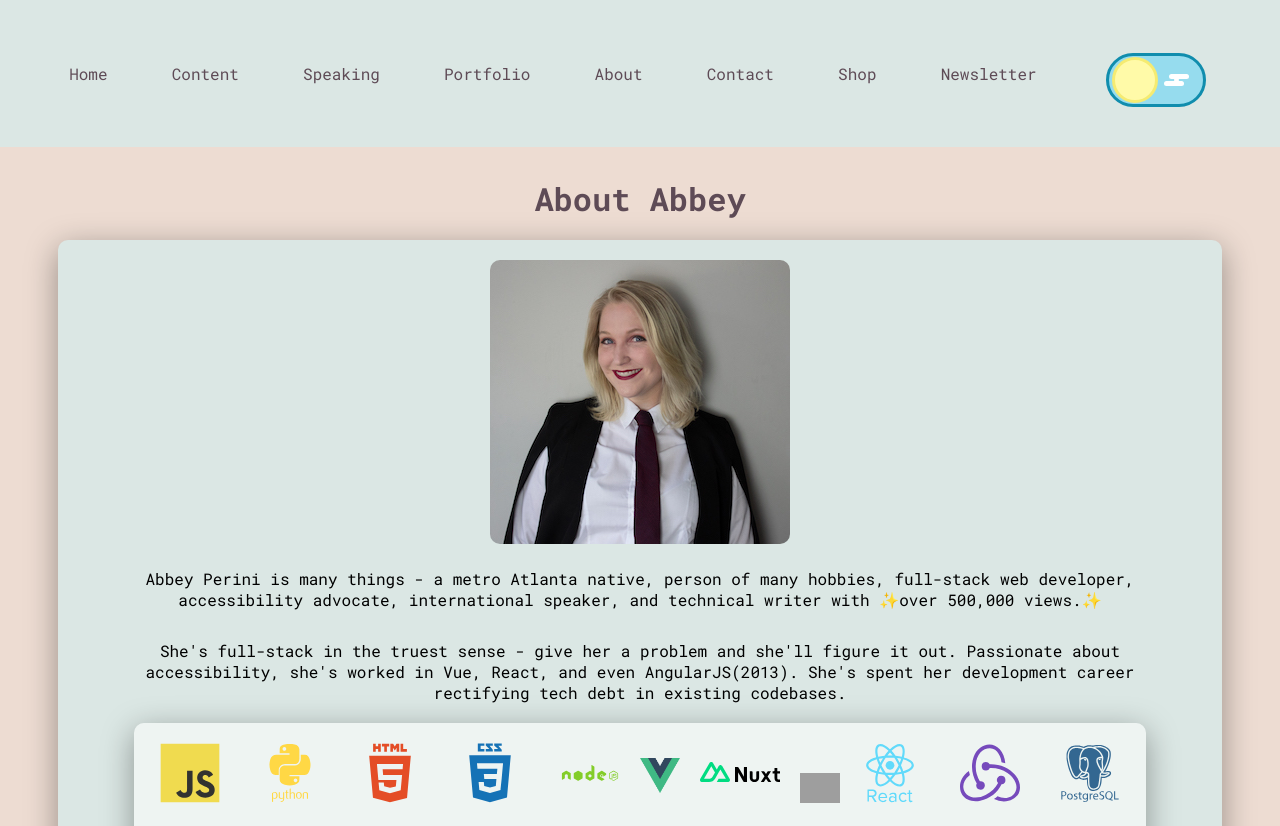
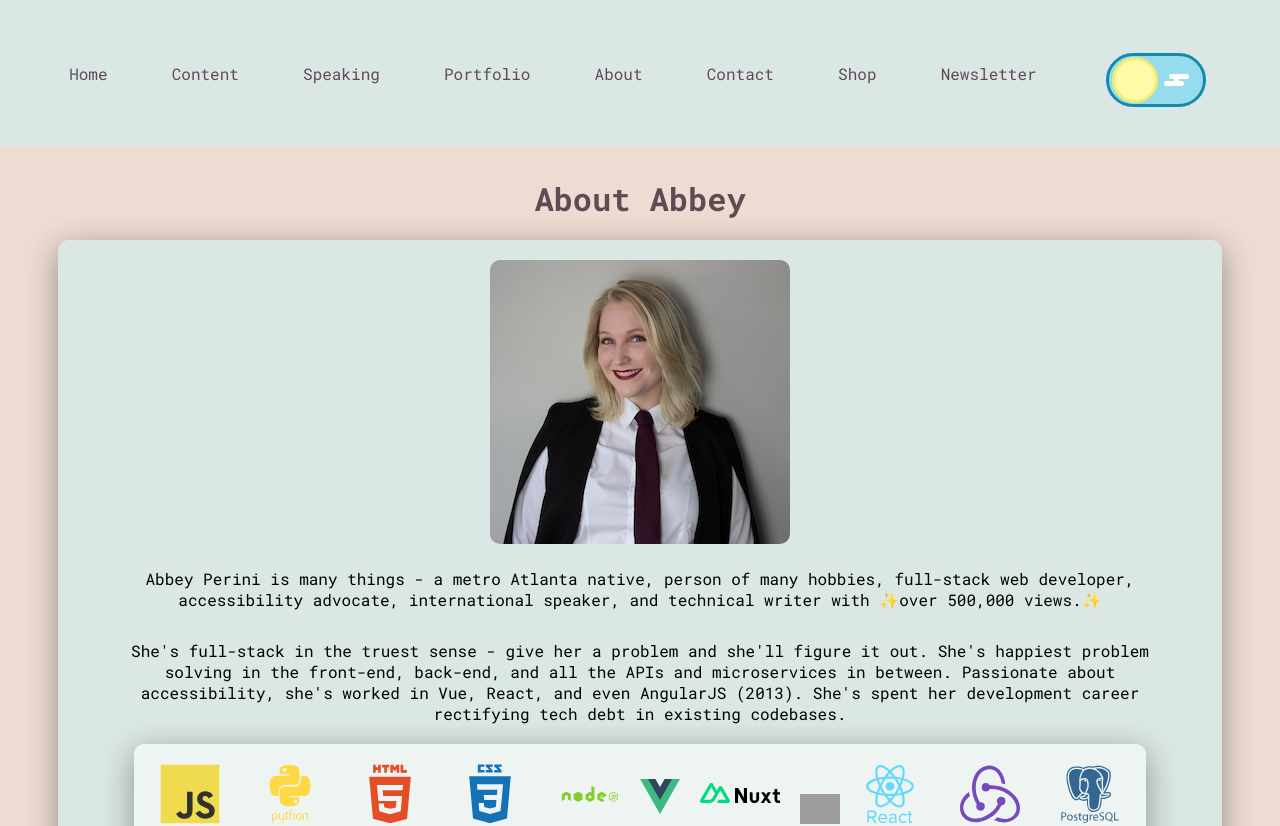
Before and after one commit to abbeyperini/Portfolio2.0, a React (Create React App) app in the folder portfolio/: page /about in a window 1280 px wide. Shown: the top 826 px of the page. Built offline with nearby package versions, Linux system fonts and the light colour scheme; grey boxes are pictures that could not be loaded.

Commit message:
Edit about

```diff
--- a/portfolio/src/components/About.js
+++ b/portfolio/src/components/About.js
@@ -30,7 +30,7 @@ function About({home}) {
             <div className="about">
                 <img alt="headshot of Abbey Perini wearing a cape blazer, a white button down shirt, a burgundy tie, and burgundy lipstick smiling at the camera. She is pale white with blue eyes and shoulder-length blonde hair." src={headshot} className="about_headshot" />
                 <p className="about_text">Abbey Perini is many things - a metro Atlanta native, person of many hobbies, full-stack web developer, accessibility advocate, international speaker, and technical writer with ✨over 500,000 views.✨</p>
-                <p className="about_text">She's full-stack in the truest sense - give her a problem and she'll figure it out. Passionate about accessibility, she's worked in Vue, React, and even AngularJS(2013). She's spent her development career rectifying tech debt in existing codebases.</p>
+                <p className="about_text">She's full-stack in the truest sense - give her a problem and she'll figure it out. She's happiest problem solving in the front-end, back-end, and all the APIs and microservices in between. Passionate about accessibility, she's worked in Vue, React, and even AngularJS (2013). She's spent her development career rectifying tech debt in existing codebases.</p>
                 <div className="container_skills-icon">
                     <JSLogo className="skills-icon" focusable="false" />
                     <PythonLogo className="skills-icon" focusable="false" />
```
